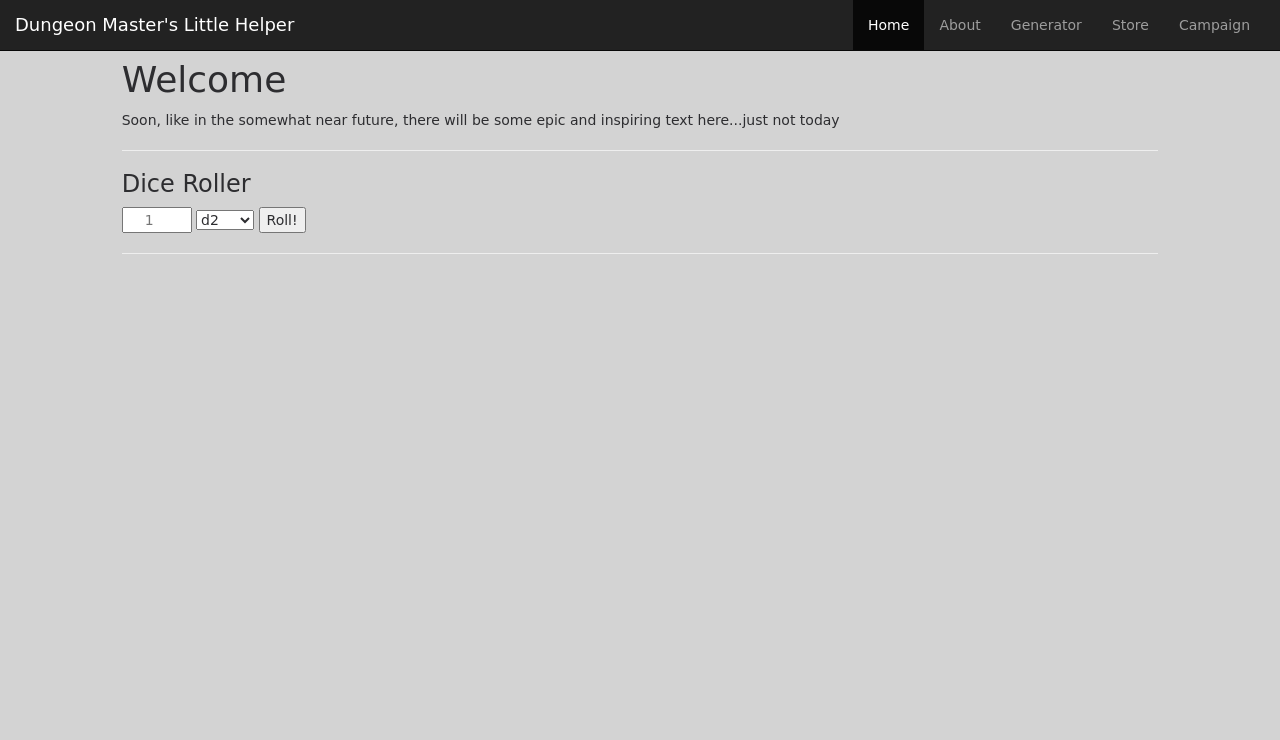
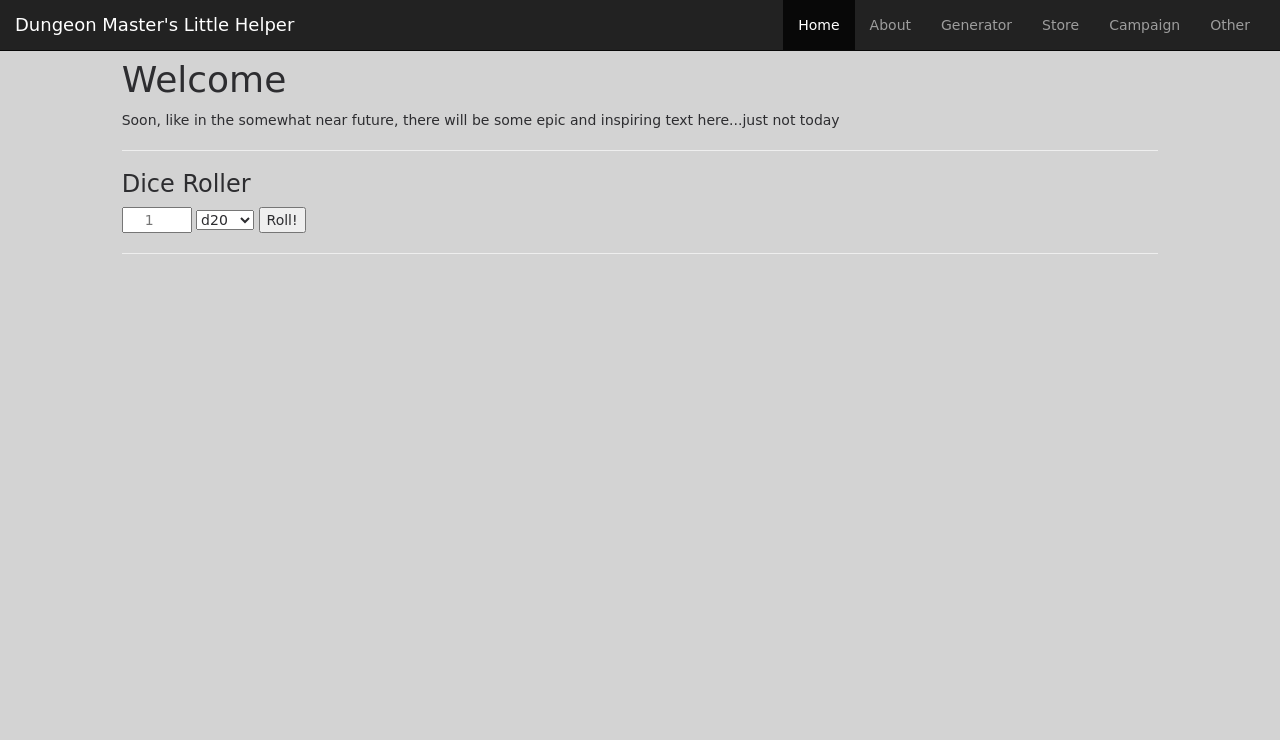
Before and after one commit to brandonDeen/DungeonMastersFriend, a plain HTML site: page index.html in a window 1280 px wide. Shown: the top 740 px of the page. Drawn offline with Linux system fonts and the light colour scheme; a web font is replaced by a local one.

Commit message:
updating dice roll functions for re-usability updating index.html

```diff
--- a/index.html
+++ b/index.html
@@ -37,6 +37,7 @@
                 <li><a href="#" onclick="moveToDiv(event, 'Generator')">Generator</a></li>
                 <li><a href="#" onclick="moveToDiv(event, 'Store')">Store</a></li>
                 <li><a href="#" onclick="moveToDiv(event, 'Campaign')">Campaign</a></li>
+                <li><a href="#" onclick="moveToDiv(event, 'Other')">Other</a></li>
             </ul>
         </div>
     </div>
@@ -64,14 +65,15 @@
                 <select id="diceSides">
                     <option id="d2" value="2">d2</option>
                     <option id="d3" value="3">d3</option>
+                    <option id="d4" value="4">d4</option>
                     <option id="d6" value="6">d6</option>
                     <option id="d8" value="8">d8</option>
                     <option id="d10" value="10">d10</option>
                     <option id="d12" value="12">d12</option>
-                    <option id="d20" value="20">d20</option>
+                    <option id="d20" value="20" selected="selected">d20</option>
                     <option id="d100" value="100">d100</option>
                 </select>
-                <input id="diceRollSubmit" type="submit" value="Roll!" onclick="emptyAndAppend('dieResult', rollDice())"/>
+                <input id="diceRollSubmit" type="submit" value="Roll!" onclick="emptyAndAppend('dieResult', rollDice(-1, -1))"/>
                 <label id="dieResult"></label>
             </div>
             <hr>
@@ -161,6 +163,22 @@
         </div>
     </div>
 
+    <div id="Other" class="row content">
+        <div class="col-sm-1 sidenav">
+        </div>
+        <div class="col-sm-10 text-left">
+            <h1>d20 vs 3d6</h1>
+            <h3>d20</h3>
+            <table  class="table table-bordered table-hover" id="d20-stats"></table>
+            <h3>3d6</h3>
+            <table  class="table table-bordered table-hover" id="3d6-stats"></table>
+        </div>
+        <div class="col-sm-1 sidenav">
+        </div>
+    </div>
+
+    <br>
+
     <footer id='footer' class='container-fluid text-center'>
         <p>
             This page was created by Brandon Deen
--- a/js/site.js
+++ b/js/site.js
@@ -1,17 +1,19 @@
+const LOGGING_ENABLED = false;
+
 function nullCheck(val){
-	return val == null || val == '' ? 1 : parseInt(val);
+	return val == null || val === '' ? 1 : parseInt(val);
 }
 
-function rollDice(){
-	let numberOfDice = nullCheck( $('#diceNumber').val() );
-	let sides = nullCheck( $('#diceSides').val() );
+function rollDice(numberOfDice, sides){
+	if (numberOfDice === -1) { numberOfDice = nullCheck( $('#diceNumber').val() ); }
+	if (sides === -1) { sides = nullCheck( $('#diceSides').val() ); }
 	let roll = 0;
 
 	for (let i = 0; i<numberOfDice; i++) {
 		roll = roll + Math.floor(Math.random() * Math.floor(sides)) + 1;
 	}
 
-	console.log(`${numberOfDice}d${sides} => ${roll}`);
+	if (LOGGING_ENABLED) { console.log(`${numberOfDice}d${sides} => ${roll}`); }
 	return roll;
 }
 
@@ -45,6 +47,87 @@ function loadStore(){
 	store.animalsToTable();
 	store.foodToTable();
 	store.servicesToTable();
+}
+
+function loadDieStats(table, dieCount, dieSize, options) {
+	table.append('<thead>' +
+		'<tr>' +
+		'<th>Stat Score</th>' +
+		'<th>Roll Under Stat</th>' +
+		'<th>Roll Over 11</th>' +
+		'<th>Roll Over 21 - Stat</th>' +
+		'</tr>' +
+		'</thead>');
+
+	let rollAttempts = 100000;
+	let minStatScore = 3;
+	let maxStatScore = 18;
+	let results = [];
+	for(let score=minStatScore; score<=maxStatScore; score++) {
+		results.push(getRollStats(score, options, dieCount, dieSize, rollAttempts));
+	}
+
+	table.append('<tbody>');
+	results.forEach(element => table.append(element.tableRowString));
+	table.append('</tbody>');
+
+	return results;
+}
+
+function calculateStatBonus(score) {
+	return score - 10;
+	// return Math.floor((score - 10) / 2);
+}
+
+function getRollStats(score, options, dieCount, dieSize, attempts) {
+	let rollUnderCount = 0;
+	let rollOver10Count = 0;
+	let rollOver11Count = 0;
+	let rollOver12Count = 0;
+	let rollOver15Count = 0;
+	let rollOver18Count = 0;
+	let rollOver20Count = 0;
+	let rollOver21MinusStatCount = 0;
+	let targetModifier = (options === 'Easy' ? -5 : (options === 'Hard' ? 5 : 0));
+	let statBonus = calculateStatBonus(score);
+
+	for (let i=0; i<attempts; i++) {
+		let roll = rollDice(dieCount, dieSize);
+		(roll + targetModifier <= score) ? rollUnderCount++ : '';
+		(roll + statBonus >= 10 + targetModifier) ? rollOver10Count++ : '';
+		(roll + statBonus >= 11 + targetModifier) ? rollOver11Count++ : '';
+		(roll + statBonus >= 12 + targetModifier) ? rollOver12Count++ : '';
+		(roll + statBonus >= 15 + targetModifier) ? rollOver15Count++ : '';
+		(roll + statBonus >= 18 + targetModifier) ? rollOver18Count++ : '';
+		(roll + statBonus >= 20 + targetModifier) ? rollOver20Count++ : '';
+		(roll >= 21 - score + targetModifier) ? rollOver21MinusStatCount++ : '';
+	}
+
+	let results =	{
+			statScore: score,
+			rollUnder: ((rollUnderCount / attempts) * 100).toFixed(2),
+			rollOver10: ((rollOver10Count / attempts) * 100).toFixed(2),
+			rollOver11: ((rollOver11Count / attempts) * 100).toFixed(2),
+			rollOver12: ((rollOver12Count / attempts) * 100).toFixed(2),
+			rollOver15: ((rollOver15Count / attempts) * 100).toFixed(2),
+			rollOver18: ((rollOver18Count / attempts) * 100).toFixed(2),
+			rollOver20: ((rollOver20Count / attempts) * 100).toFixed(2),
+			rollOver21MinusStat: ((rollOver21MinusStatCount / attempts) * 100).toFixed(2),
+			tableRowString: function(){
+			return `<tr>` +
+				`<td>${results.statScore}</td>` +
+				`<td>${results.rollUnder}</td>` +
+				//`<td>${results.rollOver10}%</td>` +
+				`<td>${results.rollOver11}%</td>` +
+				//`<td>${results.rollOver12}%</td>` +
+				//`<td>${results.rollOver15}%</td>` +
+				//`<td>${results.rollOver18}%</td>` +
+				//`<td>${results.rollOver20}%</td>` +
+				`<td>${results.rollOver21MinusStat}%</td>` +
+				`</tr>`
+		}
+	};
+	return results;
 }
 
 //-------------------page content----------------------------------
@@ -109,4 +192,8 @@ $(document).ready(function(){
 	// load_navbar(app.sections);
 	// load_content( get_page_sections() );
 	loadStore();
+	let d20Stats = loadDieStats($('#d20-stats'), 1, 20, 'Normal');
+	let threeD6Stats = loadDieStats($('#3d6-stats'), 3, 6, 'Normal');
+	console.log(d20Stats);
+	console.log(threeD6Stats);
 });
```
